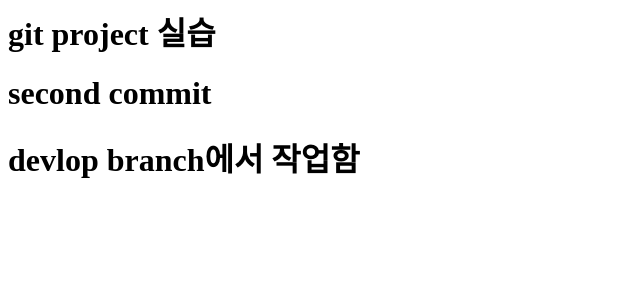
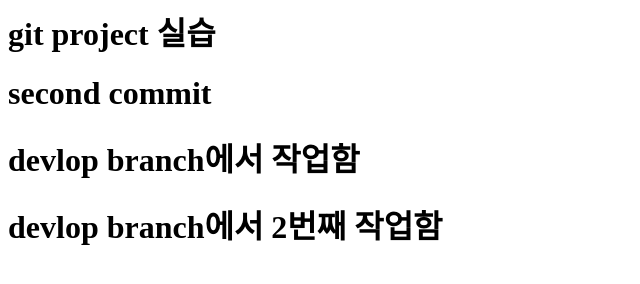
Before and after one commit to jsy011016/oss_1, a plain HTML site: page index.html in a window 1280 px wide. Shown: the whole page, without its empty margins (0-640 px from the left). Drawn offline with Linux system fonts and the light colour scheme.

Commit message:
develop commit 2

```diff
--- a/index.html
+++ b/index.html
@@ -7,5 +7,6 @@
         <h1>second commit</h1>
 
         <h1> devlop branch에서 작업함</h1>
+        <h1> devlop branch에서 2번째 작업함</h1>
     </body>
 </html>
```
